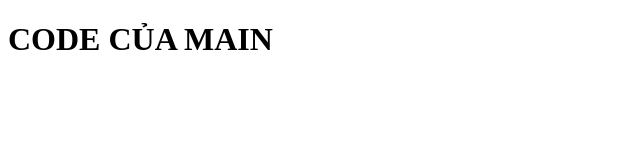
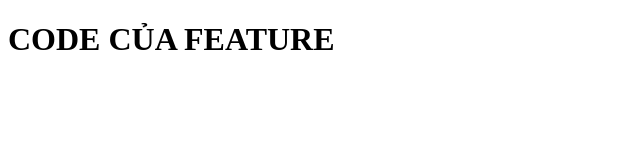
Before and after one commit to hoangkimbao/project-demo, a plain HTML site: page index.html in a window 1280 px wide. Shown: the whole page, without its empty margins (0-640 px from the left). Drawn offline with Linux system fonts and the light colour scheme.

Commit message:
Feature sua code

```diff
--- a/index.html
+++ b/index.html
@@ -6,6 +6,6 @@
     <title>Document</title>
   </head>
   <body>
-    <h1>CODE CỦA MAIN</h1>
+    <h1>CODE CỦA FEATURE</h1>
   </body>
 </html>
```
